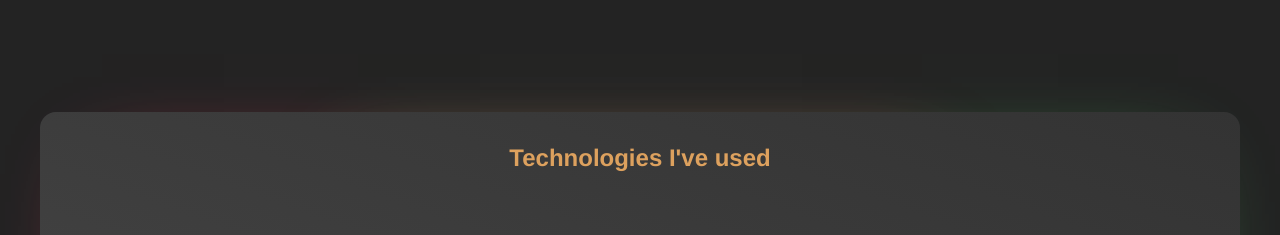
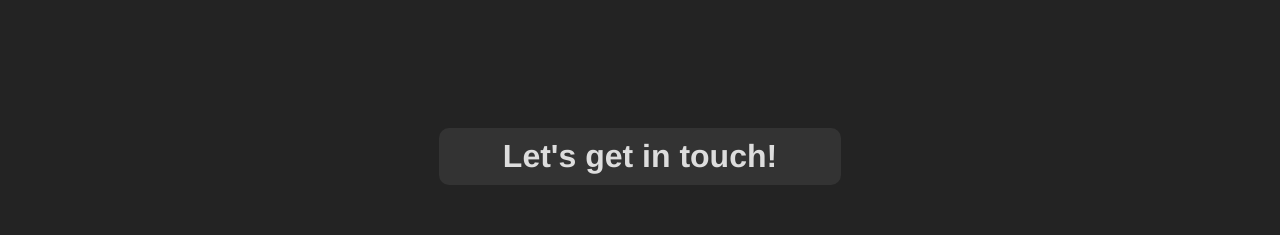
Before and after one commit to Alexbruce1/portfolio2024, a React (Create React App) app: page / in a window 1280 px wide. Shown: the part 1520-1755 px from the top of the page. Built offline with nearby package versions, Linux system fonts and the light colour scheme.

Commit message:
Add a new button on Home that routes to Contact

```diff
--- a/src/Components/Home.css
+++ b/src/Components/Home.css
@@ -74,8 +74,8 @@
 .home-link {
   background-color: var(--background-accent-color);
   color: var(--light-text);
-  box-shadow: var(--colorful-shadow-small);
-  animation: var(--colorful-shadow-small-animation);
+  /* box-shadow: var(--colorful-shadow-small); */
+  /* animation: var(--colorful-shadow-small-animation); */
   font-size: 2em;
   font-weight: 600;
   border-radius: 10px;
@@ -119,6 +119,11 @@
   -webkit-background-clip: text;
   -webkit-text-fill-color: transparent;
   font-weight: 600;
+}
+
+.home-link-contact {
+  margin: 2em auto;
+  padding:  10px 2em;
 }
 
 /* Technologies I've Used section */
--- a/src/Components/Home.js
+++ b/src/Components/Home.js
@@ -184,6 +184,7 @@ function Home() {
           </ul>
         </div>
       </div>
+      <Link className='home-link home-link-contact' to={'/contact'}>Let's get in touch!</Link>
       <div className='tech-container-background'>
         <div className='tech-container'>
           <h2>Technologies I've used</h2>
```
